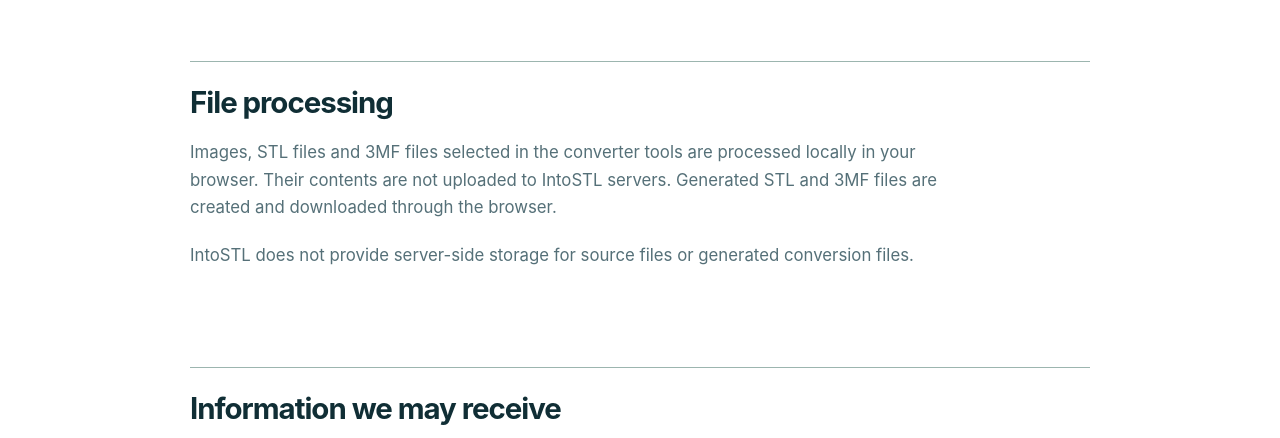
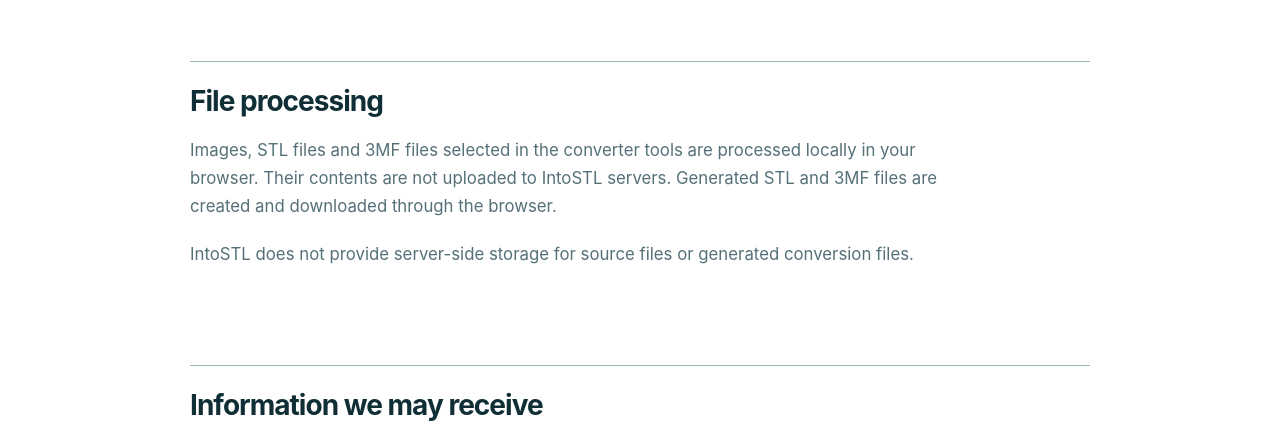
Before and after one commit to Dadong007/stl, an Astro site: page /privacy in a window 1280 px wide. Shown: the part 338-776 px from the top of the page. Built offline with nearby package versions, Linux system fonts and the light colour scheme; Astro itself is replaced by a stand-in of ours.

Commit message:
Unify trust page heading typography

```diff
--- a/src/styles/global.css
+++ b/src/styles/global.css
@@ -897,7 +897,7 @@ h3 {
     margin-bottom: 0.5rem;
   }
 
-  .info-stack h2[id^="about-"] {
+  .info-stack h2 {
     max-width: 32ch;
     font-size: 1.75rem;
   }
```
